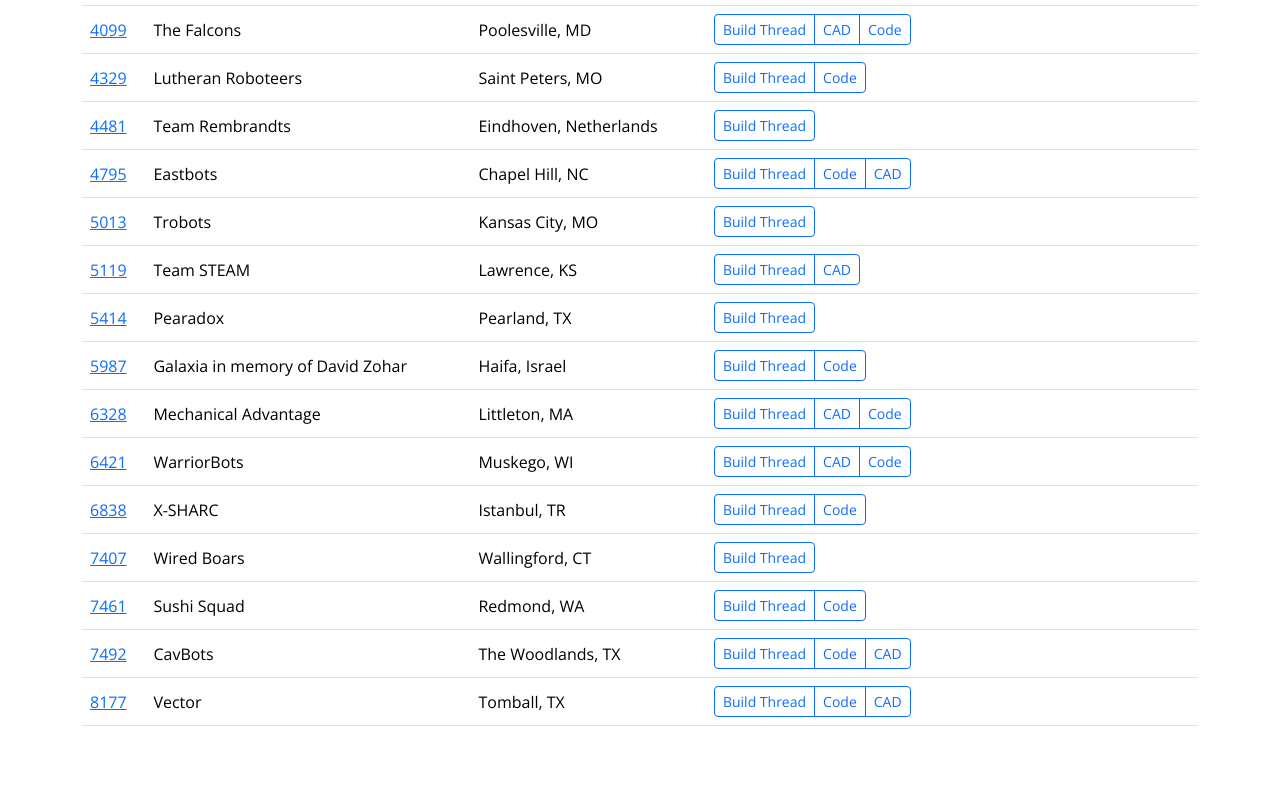
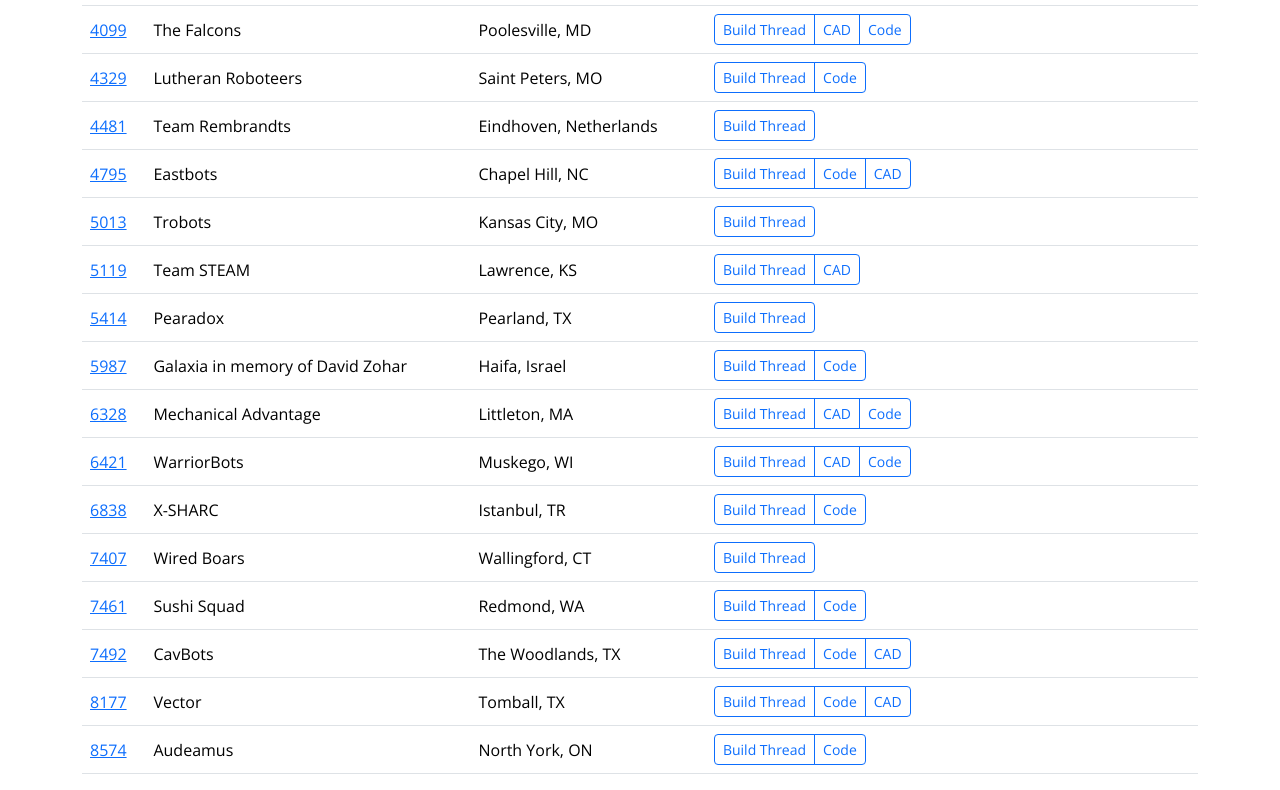
Before and after one commit to theopenalliance/theopenalliance.github.io, a Gatsby site: page /teams/2023 in a window 1280 px wide. Shown: the part 1700-2490 px from the top of the page. Before the commit the page ends 2442 px from the top, so only its background shows below. Built offline with nearby package versions, Linux system fonts and the light colour scheme; Gatsby itself is replaced by a stand-in of ours.

Commit message:
Add 8574

```diff
--- a/src/pages/teams/2023.tsx
+++ b/src/pages/teams/2023.tsx
@@ -387,6 +387,17 @@ const allTeams: TeamInfo[] = [
       Code("https://github.com/X-SHARC"),
     ],
   },
+  {
+    number: 8574,
+    name: "Audeamus",
+    location: "North York, ON",
+    media: [
+      CD(
+        "https://www.chiefdelphi.com/t/8574-audeamus-2023-open-alliance-build-thread/422045"
+      ),
+      Code("https://github.com/roboticsmgci"),
+    ],
+  },
 ].sort((a, b) => a.number - b.number);
 
 const spotlightTeams: TeamInfo[] = allTeams.filter((t) =>
```
